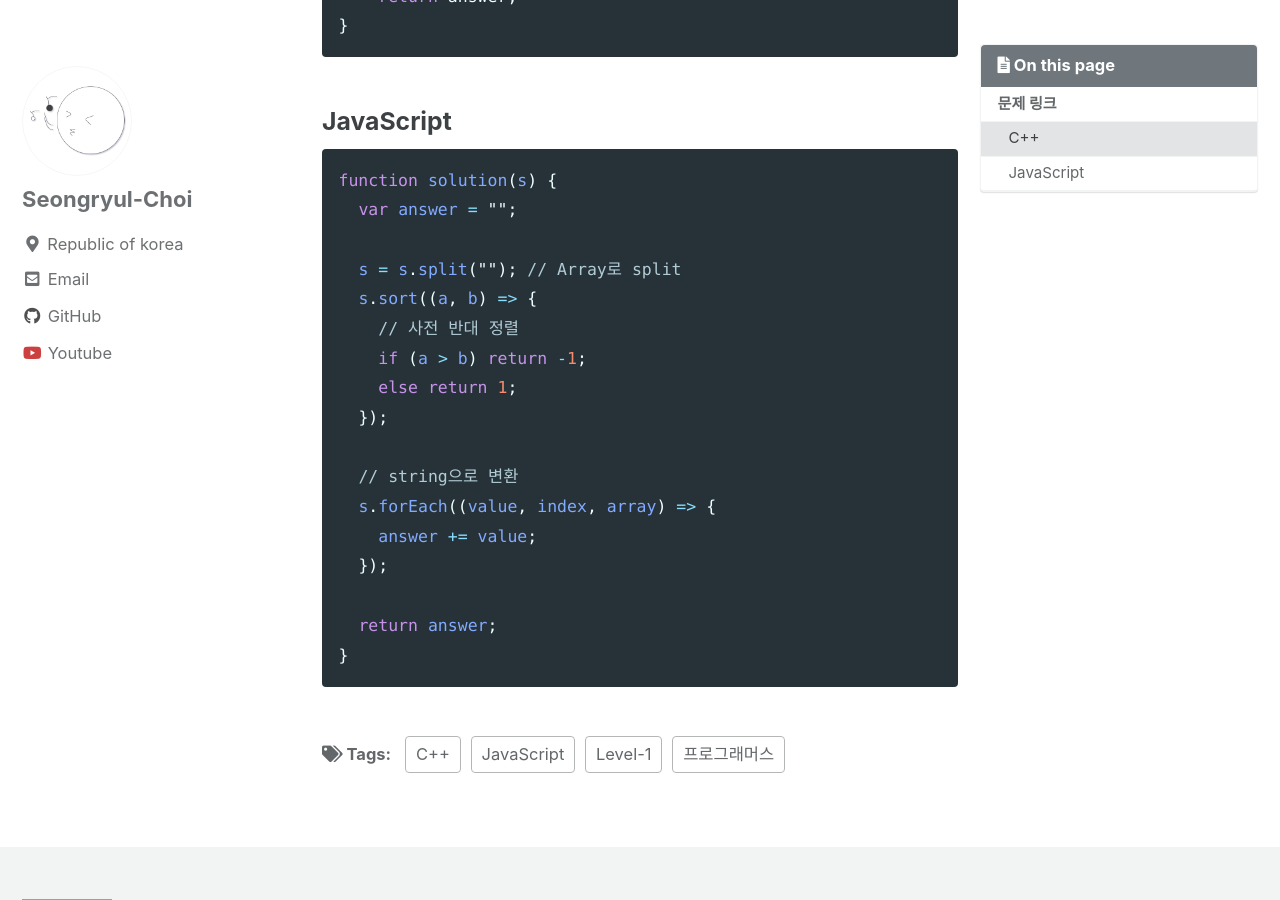
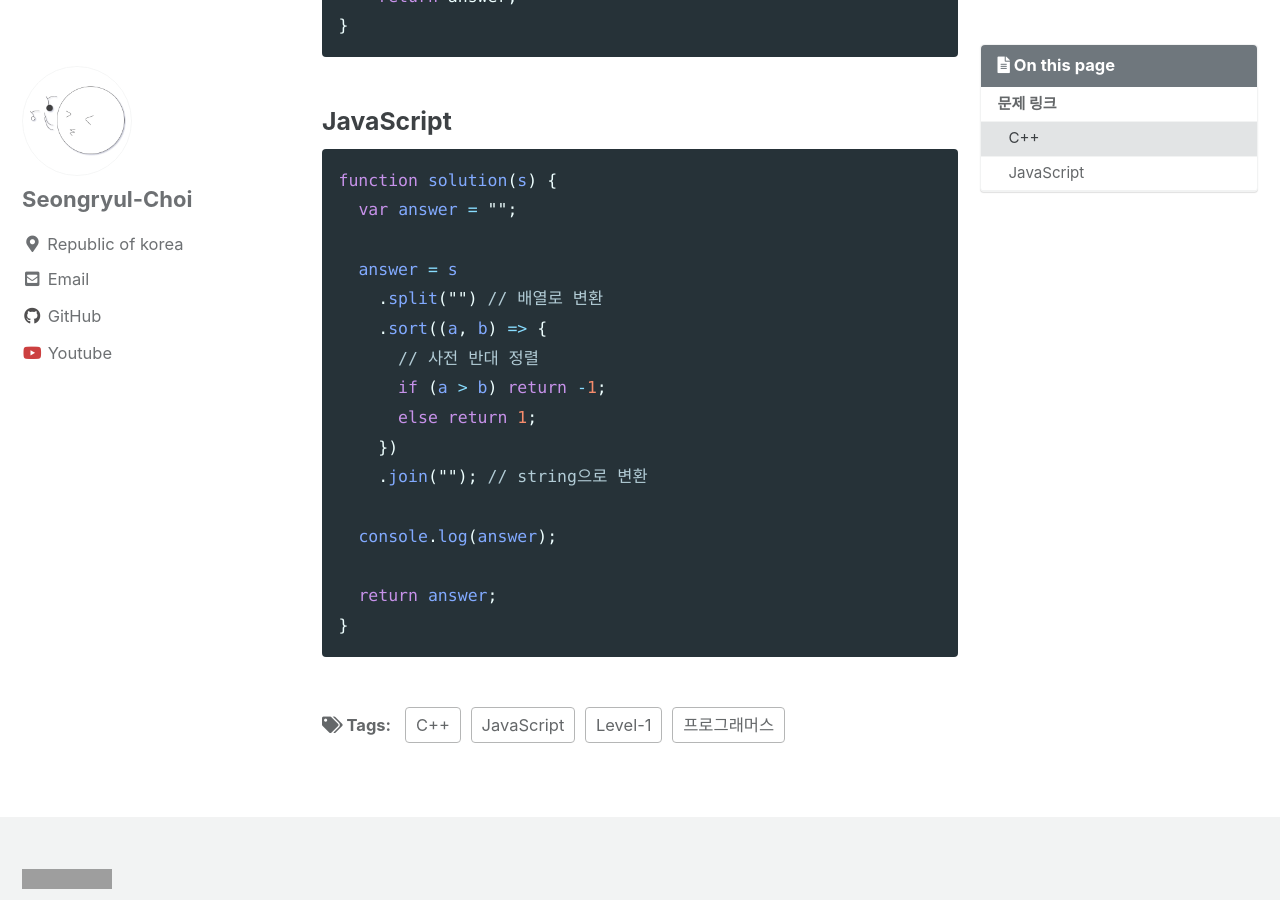
Before and after one commit to ryulurala/ryulurala.github.io, a Jekyll site: the page built from _posts/2021-01-19-solution15.md, in a window 1280 px wide and 900 px high, scrolled down 827 px. Built offline with Jekyll 4.4.1, drawn with Linux system fonts in a browser that asks for light colours; cached includes are drawn as plain includes; grey boxes are pictures that could not be loaded.

Commit message:
Update Solution

```diff
--- a/_posts/2021-01-19-solution15.md
+++ b/_posts/2021-01-19-solution15.md
@@ -35,17 +35,16 @@ string solution(string s) {
 function solution(s) {
   var answer = "";
 
-  s = s.split(""); // Array로 split
-  s.sort((a, b) => {
-    // 사전 반대 정렬
-    if (a > b) return -1;
-    else return 1;
-  });
+  answer = s
+    .split("") // 배열로 변환
+    .sort((a, b) => {
+      // 사전 반대 정렬
+      if (a > b) return -1;
+      else return 1;
+    })
+    .join(""); // string으로 변환
 
-  // string으로 변환
-  s.forEach((value, index, array) => {
-    answer += value;
-  });
+  console.log(answer);
 
   return answer;
 }
```
